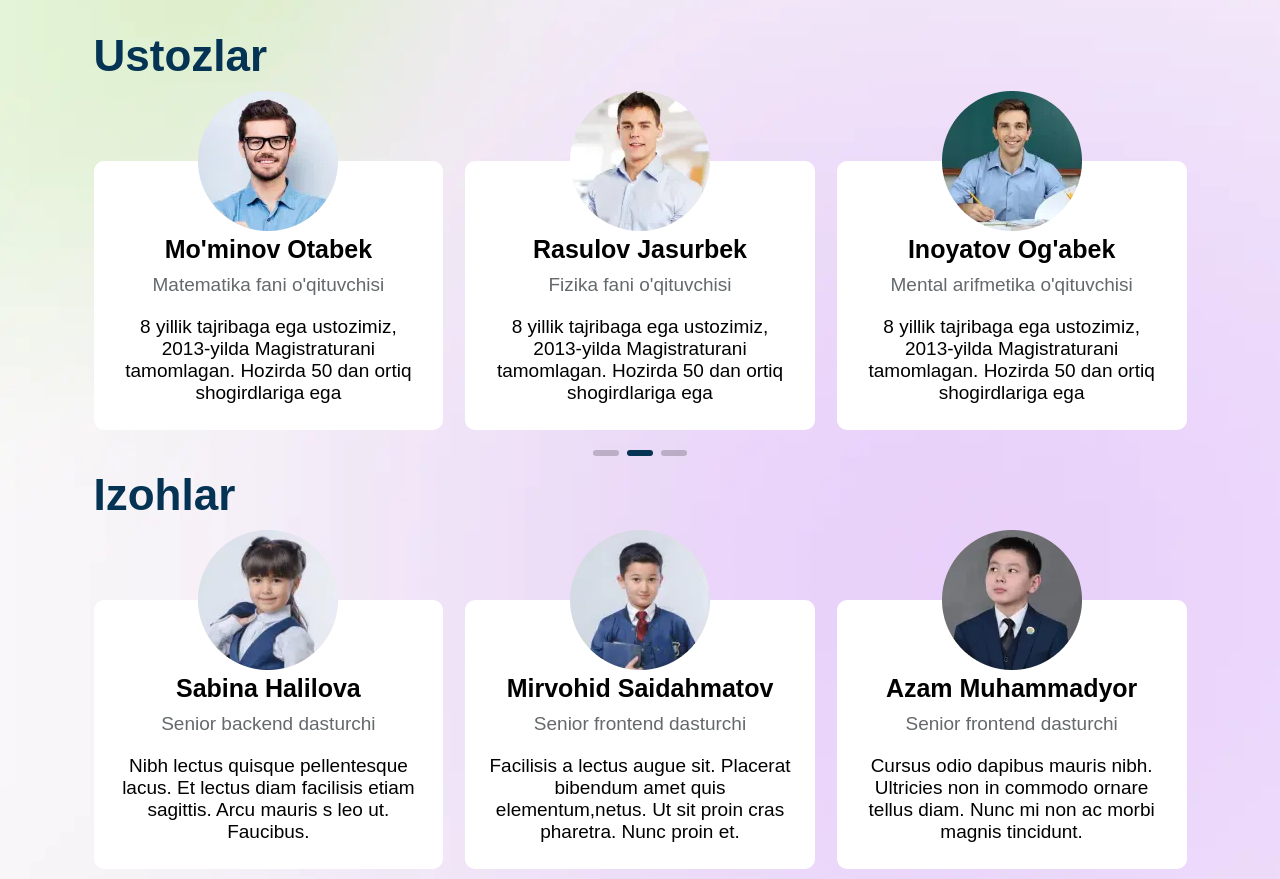
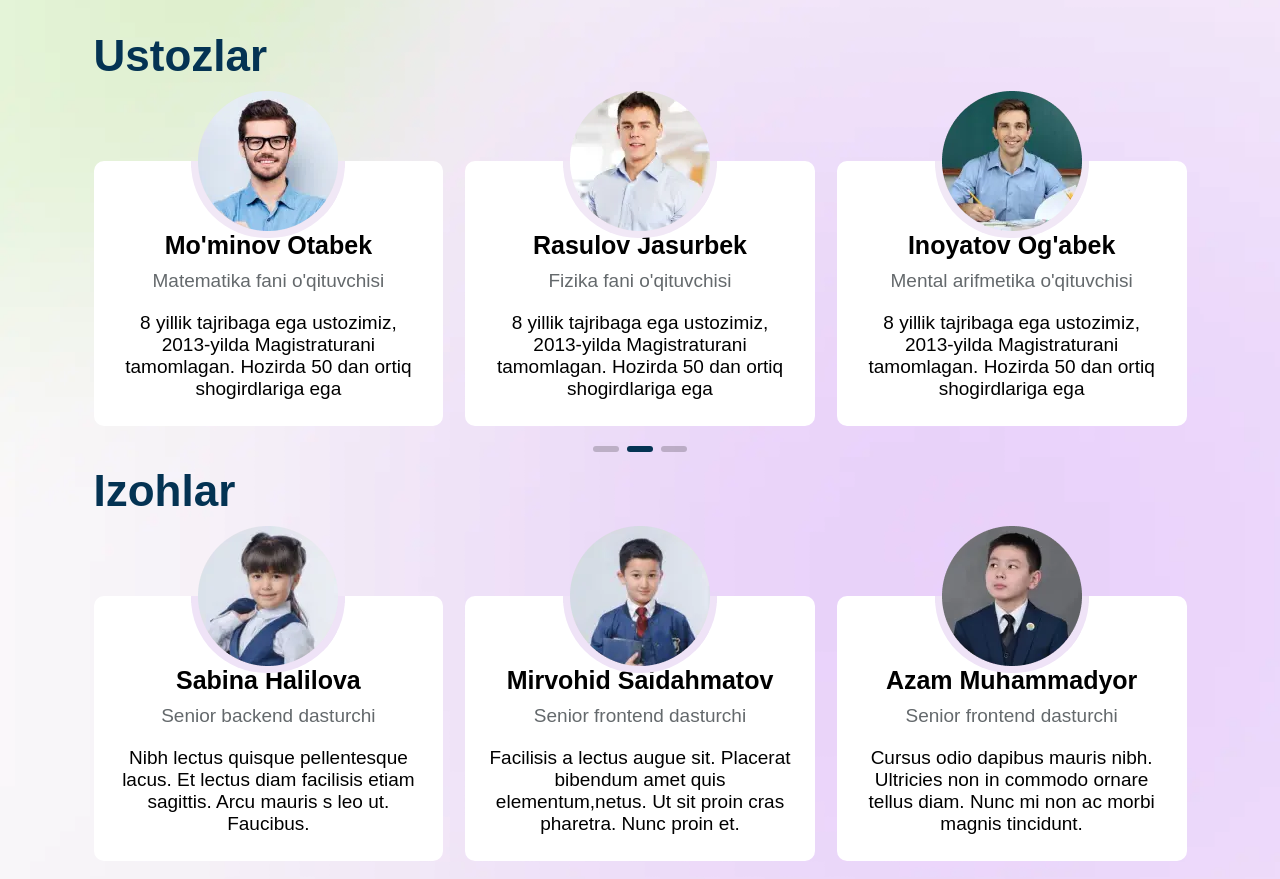
Before and after one commit to ShaakhDev/ansor-talim, a React (Create React App) app: page / in a window 1280 px wide. Shown: the part 1717-2596 px from the top of the page. Built offline with nearby package versions, Linux system fonts and the light colour scheme; a web font is replaced by a local one.

Commit message:
some fix

```diff
--- a/src/index.css
+++ b/src/index.css
@@ -8,6 +8,7 @@ body {
 	background-image: url("./assets/images1x/body.webp");
 	background-repeat: no-repeat;
 	background-size: cover;
+	overflow-x: hidden;
 }
 .box {
 	max-width: 1093px;
--- a/src/pages/css/Comments.css
+++ b/src/pages/css/Comments.css
@@ -19,10 +19,29 @@
 }
 .comments__row .card__tutor-img {
 	width: 140px;
+	height: 140px;
 	position: sticky;
 	z-index: 99;
 	align-self: center;
 	margin-top: -86px;
+}
+.comments__row .card__tutor-img img {
+	width: 100%;
+	height: 100%;
+}
+.comments__row .card__tutor-img::after {
+	content: "";
+	position: absolute;
+	width: 140px;
+	height: 63px;
+	border-bottom-right-radius: 75px;
+	border-bottom-left-radius: 75px;
+	border-top: 0;
+	background: rgb(239, 227, 247);
+	border: 7px solid rgb(239, 227, 247);
+	bottom: -7px;
+	left: -7px;
+	z-index: -2;
 }
 .comments .comments__box .comments__row .card {
 	width: 32%;
--- a/src/pages/css/Teachers.css
+++ b/src/pages/css/Teachers.css
@@ -19,11 +19,31 @@
 }
 .teachers__row .card__tutor-img {
 	width: 140px;
+	height: 140px;
 	position: sticky;
 	z-index: 99;
 	align-self: center;
 	margin-top: -86px;
 }
+.teachers__row .card__tutor-img img {
+	width: 100%;
+	height: 100%;
+}
+.teachers__row .card__tutor-img::after {
+	content: "";
+	position: absolute;
+	width: 140px;
+	height: 63px;
+	border-bottom-right-radius: 75px;
+	border-bottom-left-radius: 75px;
+	border-top: 0;
+	background: rgb(241, 232, 246);
+	border: 7px solid rgb(241, 232, 246);
+	bottom: -7px;
+	left: -7px;
+	z-index: -2;
+}
+
 .teachers .teachers__box .teachers__row .card {
 	width: 32%;
 	background: #fff;
```
